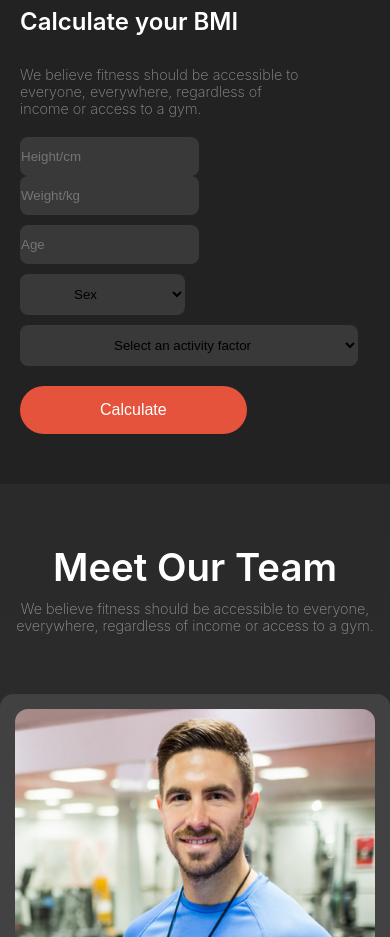
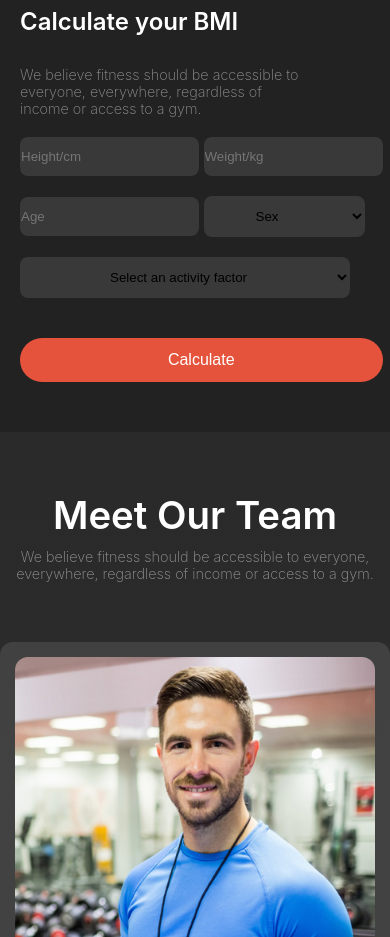
Before and after one commit to jacckj75/assignment-2, a plain HTML site: page index.html in a window 390 px wide. Shown: the part 3720-4657 px from the top of the page. Drawn offline with Linux system fonts and the light colour scheme; a web font is replaced by a local one.

Commit message:
responsive push

```diff
--- a/responsive.css
+++ b/responsive.css
@@ -84,9 +84,7 @@
     .bmi-chart{
         padding: 20px;
     }
-    .bmi-select-option-container>button{
-        padding: 15px 80px;
-    }
+
     /* bmi part end  */
 
     /* meet our team start  */
--- a/style.css
+++ b/style.css
@@ -381,6 +381,9 @@ font-weight: 260;
 }
 .bmi-select-option-container{
     gap: 10px;
+    display: grid;
+    grid-template-columns: repeat(1,1fr);
+    width: max-content;
 }
 .heigh-weight-container> input  {
     border-radius: 8px;
@@ -398,14 +401,14 @@ font-weight: 260;
     .age-sex-container>select{
         border-radius: 8px;
         background: rgba(255, 255, 255, 0.1);
-        padding: 12px 50px;
+        padding: 12px 48px;
         margin-top: 10px;
         border: none;
         }
  .big-select-option>select{
     border-radius: 8px;
     background: rgba(255, 255, 255, 0.1);
-    padding: 12px 90px;
+    padding: 12px 86px;
     margin-top: 10px;
     border: none;
  }
```
